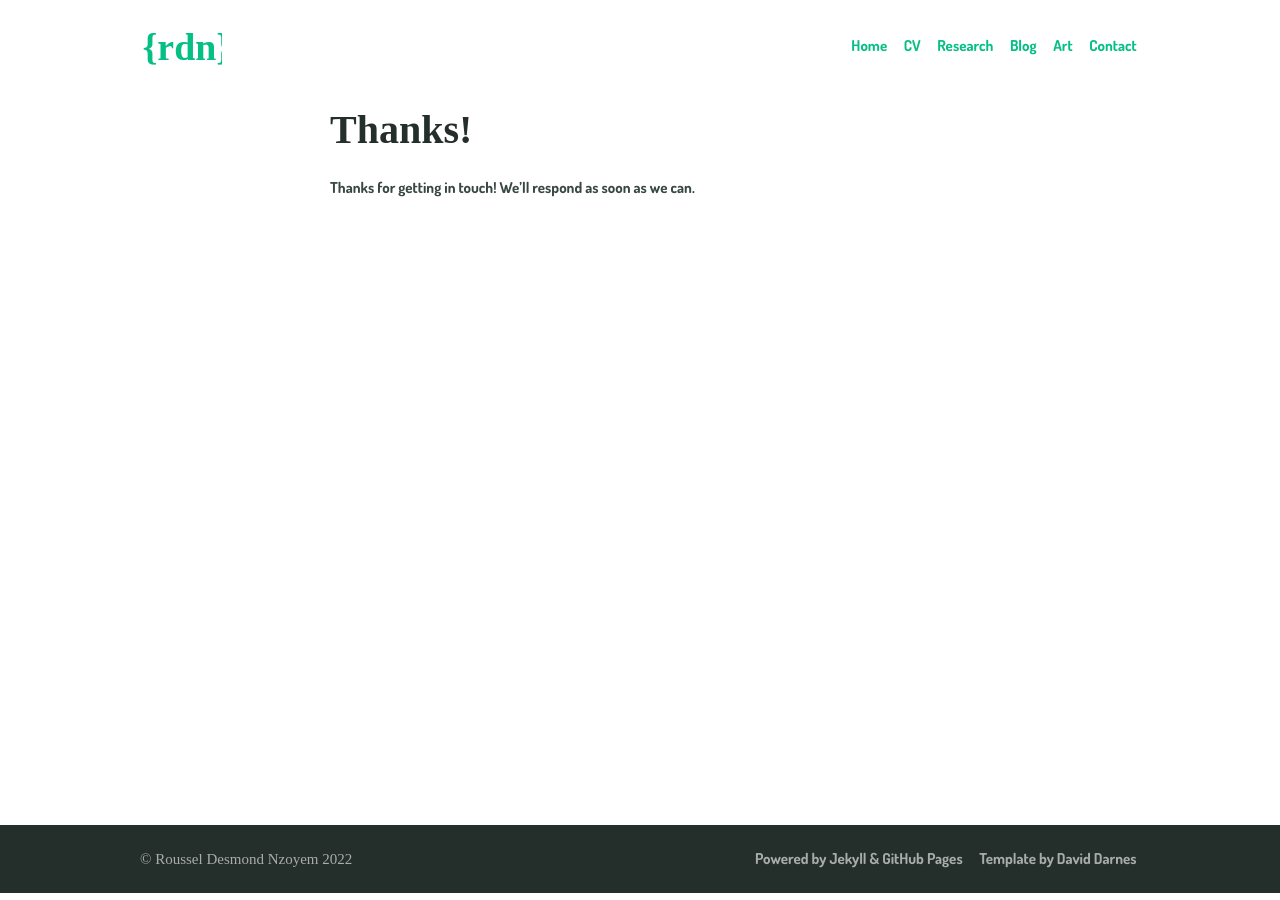
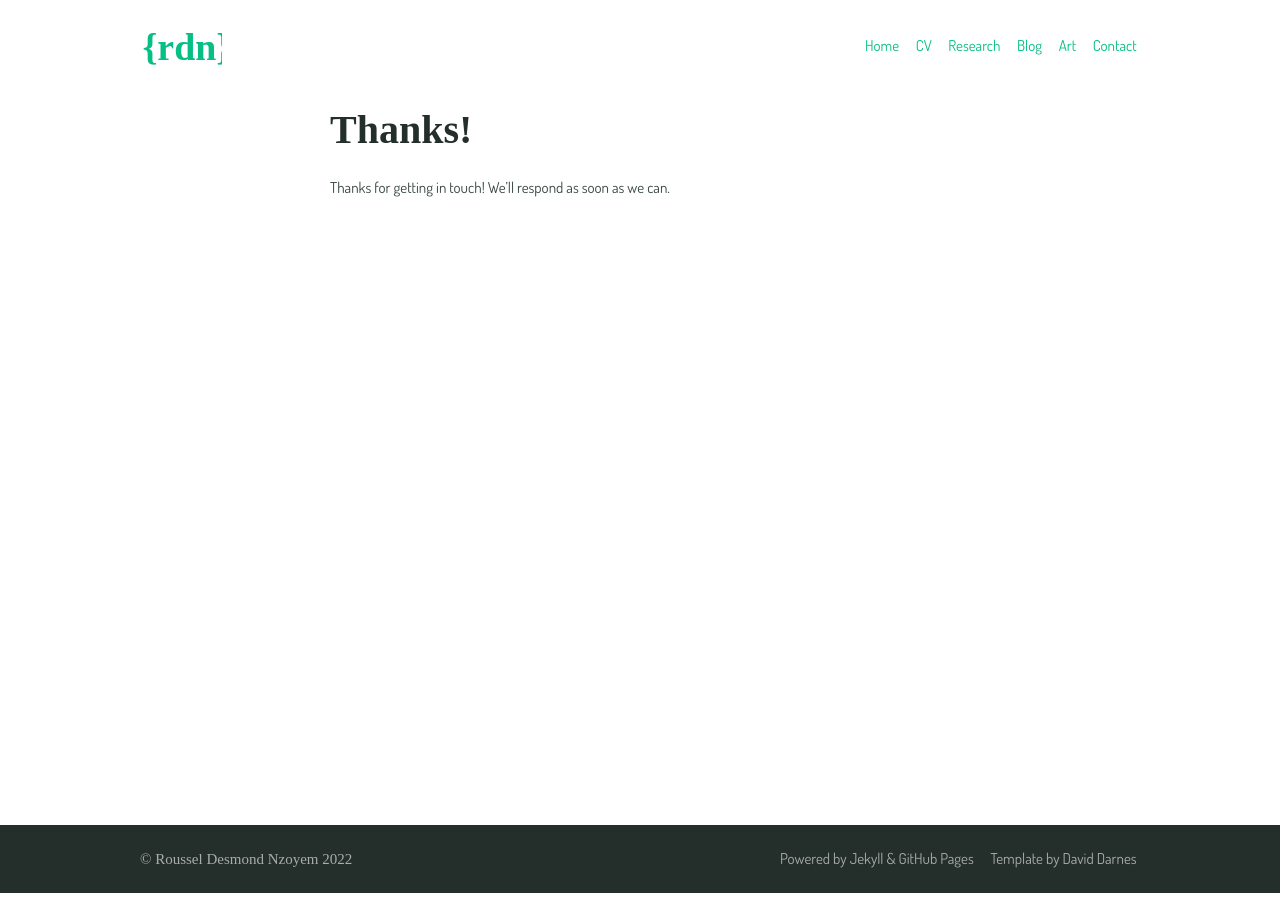
Before and after one commit to ddrous/desmond-rn.github.io, a Jekyll site: the page built from thanks.md, in a window 1280 px wide. Built offline with Jekyll 4.4.1, drawn with Linux system fonts in a browser that asks for light colours.

Commit message:
Reduces weight

```diff
--- a/_sass/_settings.scss
+++ b/_sass/_settings.scss
@@ -23,7 +23,7 @@ $bodytype: (
   // font-family: "Vitali slab, serif",
   // font-family: "Vitali Neue, serif",
   // font-family: '"Merriweather", serif',
-  regular: 600,
+  regular: 500,
   bold: 700,
   italic: italic,
   cap-height: 0.75
```
